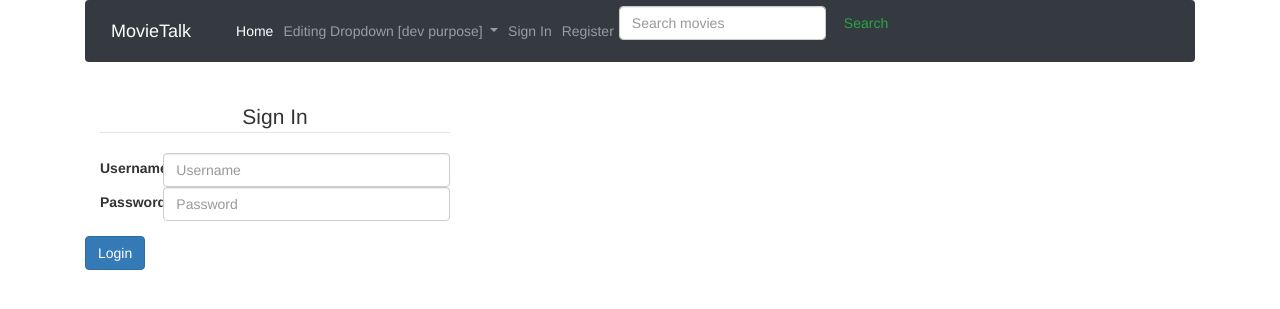
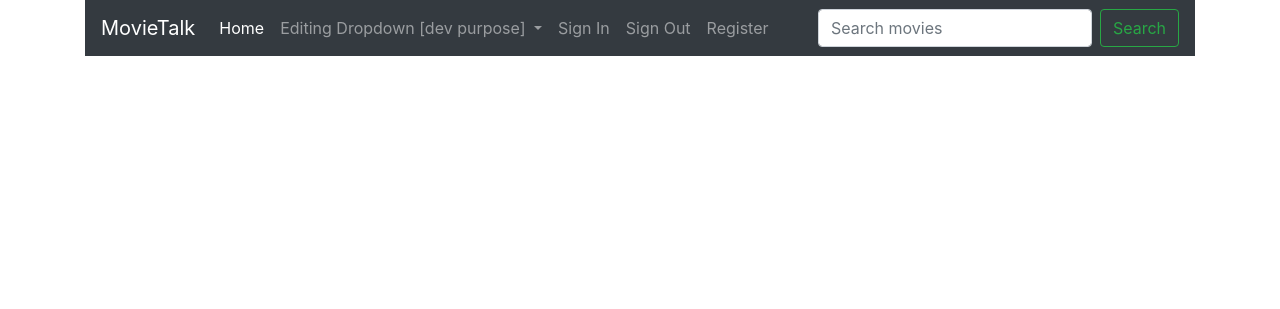
Before and after one commit to last72/csg2431at1st, a PHP site: page / in a window 1280 px wide. Shown: the top 309 px of the page. Run offline with PHP 8.4, Linux system fonts and the light colour scheme.

Commit message:
Fix index page

```diff
--- a/index.php
+++ b/index.php
@@ -35,16 +35,19 @@
 		        </a>
 		        <div class="dropdown-menu" aria-labelledby="navbarDropdown">
 						  <a class="dropdown-item" href="php/registration.php">New User</a>
-		          <a class="dropdown-item" href="php/listUsers">List User</a>
-		          <a class="dropdown-item" href="php/editUser">Edit User</a>
+		          <a class="dropdown-item" href="php/listUsers.php">List User</a>
+		          <a class="dropdown-item" href="php/editUser.php">Edit User</a>
 		          <div class="dropdown-divider"></div>
 							<a class="dropdown-item" href="php/newmovieregi.php">New Movie</a>
-							<a class="dropdown-item" href="php/listMovies">List Movie</a>
-		          <a class="dropdown-item" href="php/editMovie">Edit Movie</a>
+							<a class="dropdown-item" href="php/listMovies.php">List Movie</a>
+		          <a class="dropdown-item" href="php/editMovie.php">Edit Movie</a>
 							</div>
 		      </li>
 		      <li class="nav-item">
-		        <a class="nav-link" href="#">Sign In</a>
+		        <a class="nav-link" href="login.php">Sign In</a>
+					<li class="nav-item">
+          </li>
+						<a class="nav-link" href="logout.php">Sign Out</a>
 		      </li>
 		       <li class="nav-item">
 		        <a class="nav-link" href="php/registration.php">Register</a>
@@ -58,13 +61,11 @@
 		</nav>
 	  	<!-- END OF NAVIATION -->
 
+			<?php include 'php/usermenu.php'; ?>
 
 
 
 
-		<div class="class="col-sm-4">
-			<?php include 'login.php';?>
-    </div>
     </div>
     <!-- END OF CONTAINER -->
 
```
